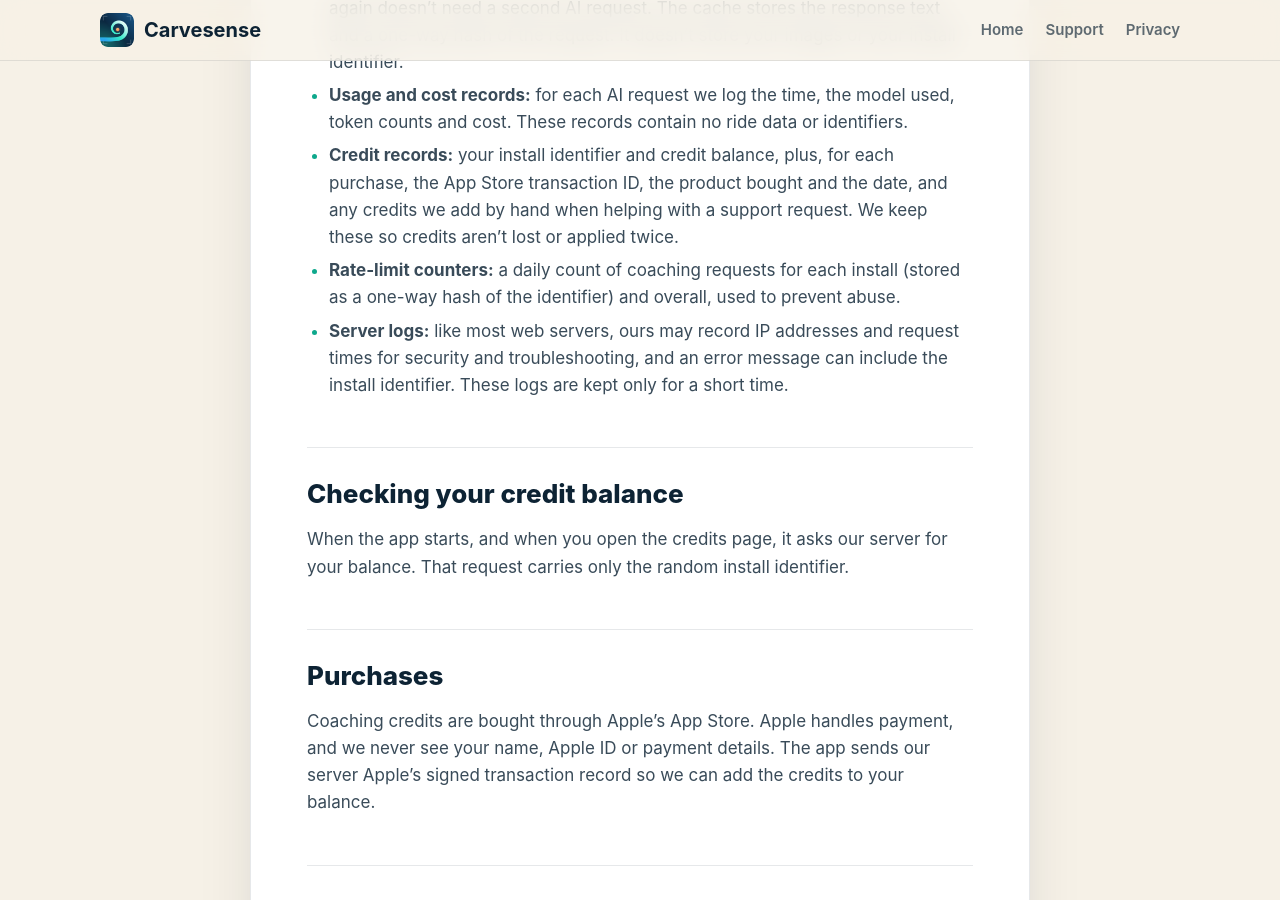
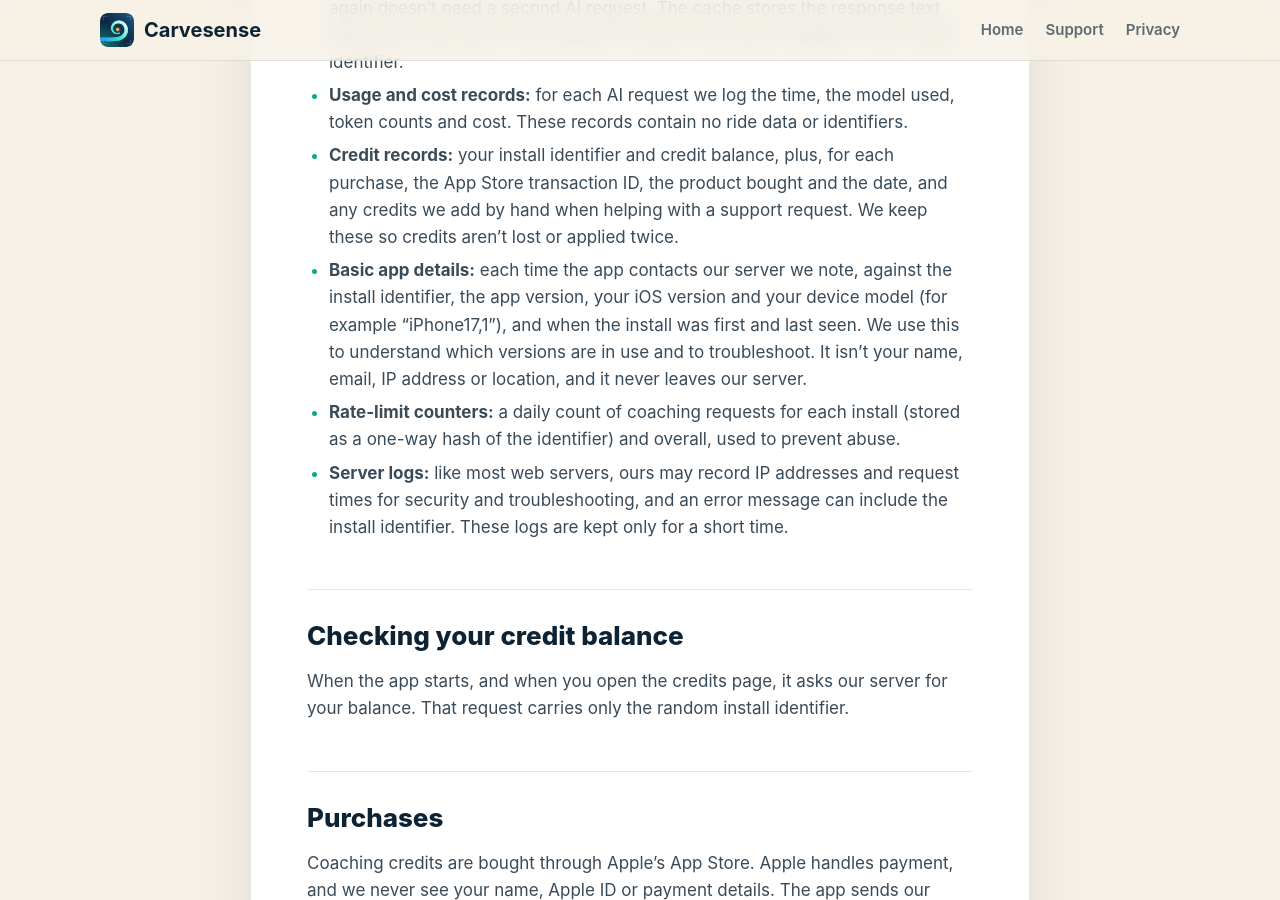
Before and after one commit to davestubbs/surfanalyser-privacy, a Jekyll site: the page built from privacy/index.md, in a window 1280 px wide and 900 px high, scrolled down 1871 px. Built offline with Jekyll 4.4.1, drawn with Linux system fonts in a browser that asks for light colours.

Commit message:
Update the Carvesense site
Generated by tools/marketing/publish_site.py in the SurfAnalyser repo.

```diff
--- a/privacy/index.md
+++ b/privacy/index.md
@@ -40,6 +40,7 @@ Our server passes the measurements and frames to Anthropic, which provides the A
 - **Coaching responses** are cached for up to 30 days, so analysing the same ride again doesn't need a second AI request. The cache stores the response text and a one-way hash of the request. It doesn't store your images or your install identifier.
 - **Usage and cost records:** for each AI request we log the time, the model used, token counts and cost. These records contain no ride data or identifiers.
 - **Credit records:** your install identifier and credit balance, plus, for each purchase, the App Store transaction ID, the product bought and the date, and any credits we add by hand when helping with a support request. We keep these so credits aren't lost or applied twice.
+- **Basic app details:** each time the app contacts our server we note, against the install identifier, the app version, your iOS version and your device model (for example "iPhone17,1"), and when the install was first and last seen. We use this to understand which versions are in use and to troubleshoot. It isn't your name, email, IP address or location, and it never leaves our server.
 - **Rate-limit counters:** a daily count of coaching requests for each install (stored as a one-way hash of the identifier) and overall, used to prevent abuse.
 - **Server logs:** like most web servers, ours may record IP addresses and request times for security and troubleshooting, and an error message can include the install identifier. These logs are kept only for a short time.
 
```
